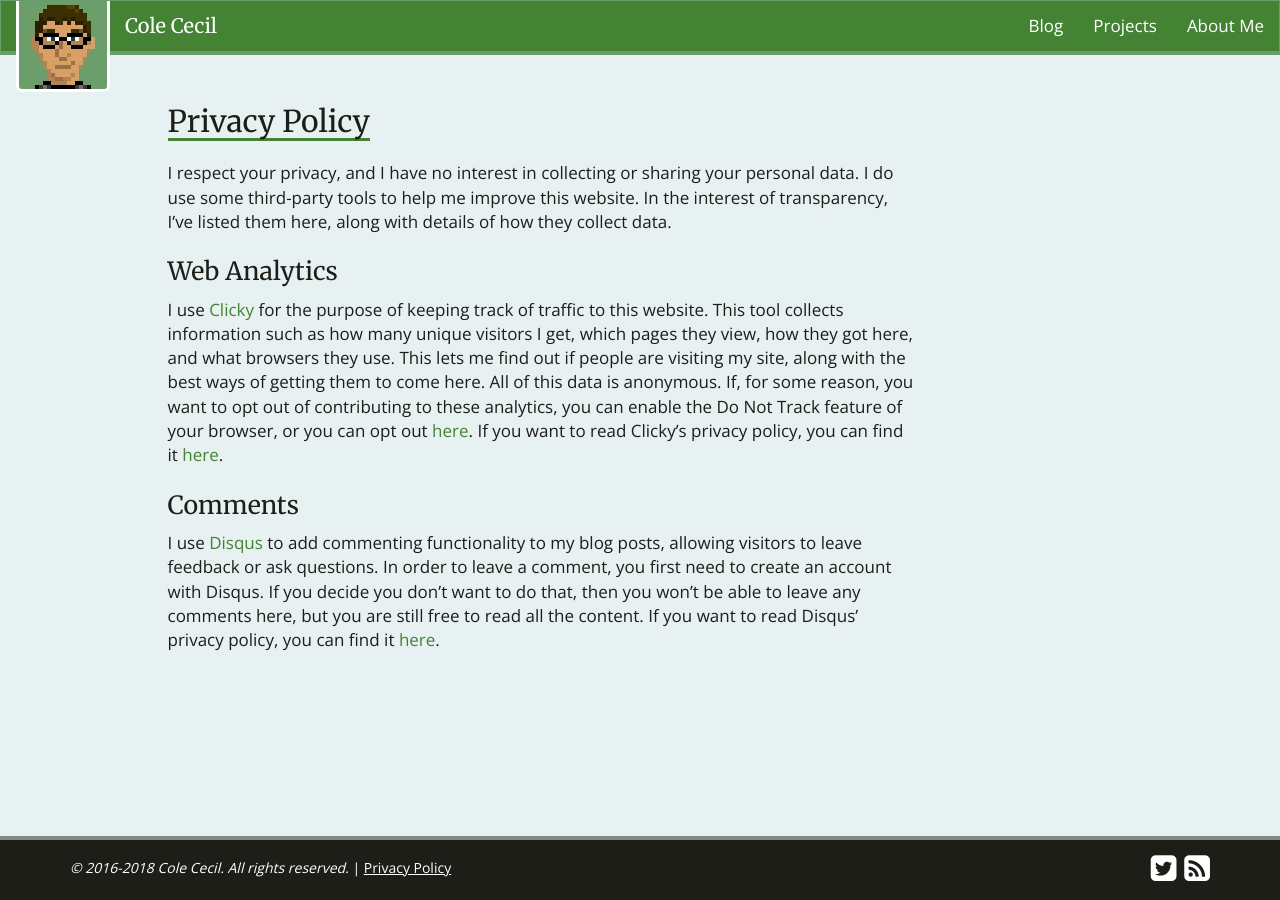
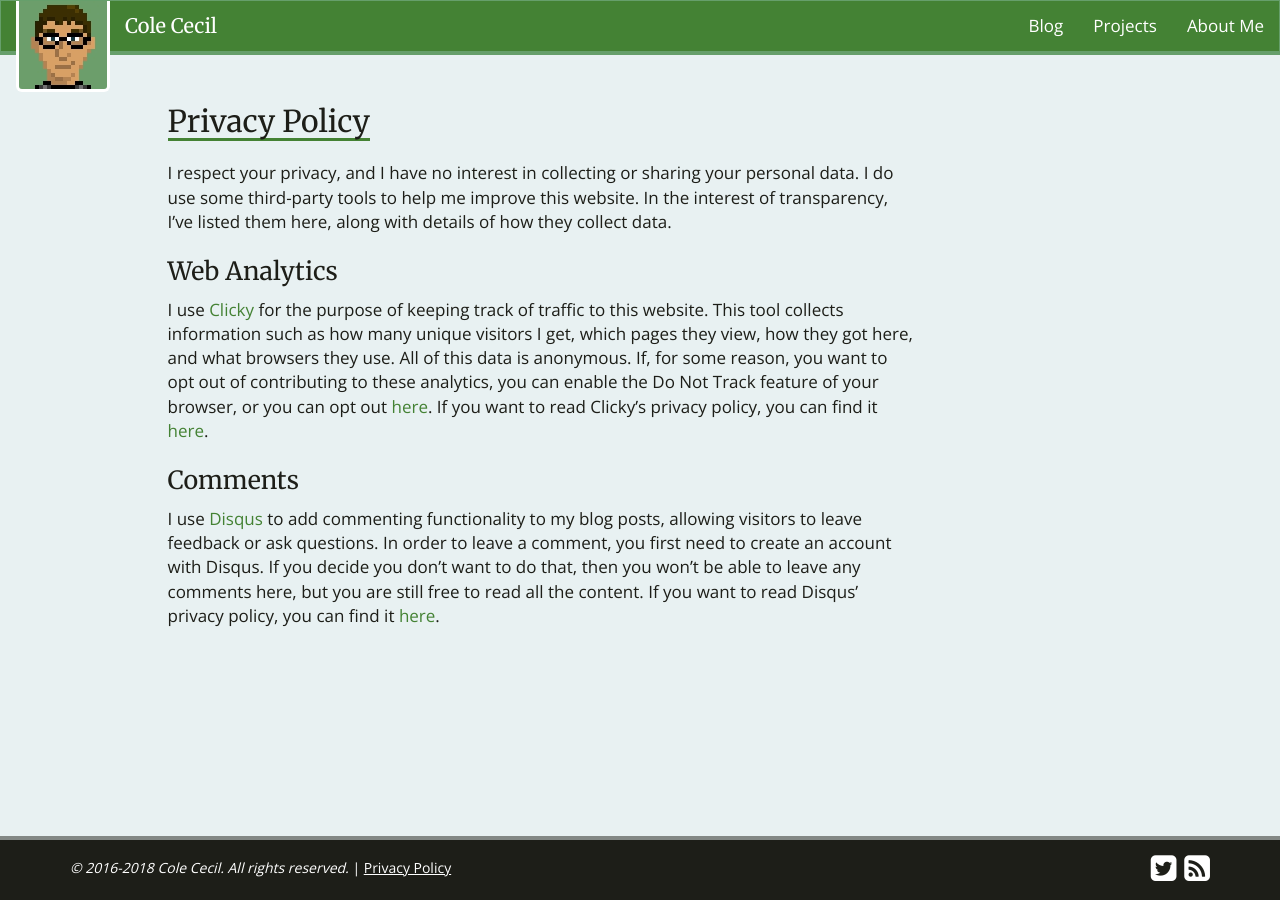
Before and after one commit to colececil/colececil.github.io, a Jekyll site: the page built from privacy-policy.md, in a window 1280 px wide. Built offline with Jekyll 4.4.1, drawn with Linux system fonts in a browser that asks for light colours; some web fonts are replaced; comment, search, counter and statistics services are not loaded.

Commit message:
Tweak privacy policy text

```diff
--- a/privacy-policy.md
+++ b/privacy-policy.md
@@ -7,7 +7,7 @@ I respect your privacy, and I have no interest in collecting or sharing your per
 
 ## Web Analytics
 
-I use [Clicky](https://clicky.com/){:target="_blank"} for the purpose of keeping track of traffic to this website. This tool collects information such as how many unique visitors I get, which pages they view, how they got here, and what browsers they use. This lets me find out if people are visiting my site, along with the best ways of getting them to come here. All of this data is anonymous. If, for some reason, you want to opt out of contributing to these analytics, you can enable the Do Not Track feature of your browser, or you can opt out [here](https://clicky.com/optout){:target="_blank"}. If you want to read Clicky's privacy policy, you can find it [here](https://clicky.com/terms/privacy){:target="_blank"}.
+I use [Clicky](https://clicky.com/){:target="_blank"} for the purpose of keeping track of traffic to this website. This tool collects information such as how many unique visitors I get, which pages they view, how they got here, and what browsers they use. All of this data is anonymous. If, for some reason, you want to opt out of contributing to these analytics, you can enable the Do Not Track feature of your browser, or you can opt out [here](https://clicky.com/optout){:target="_blank"}. If you want to read Clicky's privacy policy, you can find it [here](https://clicky.com/terms/privacy){:target="_blank"}.
 
 ## Comments
 
```
